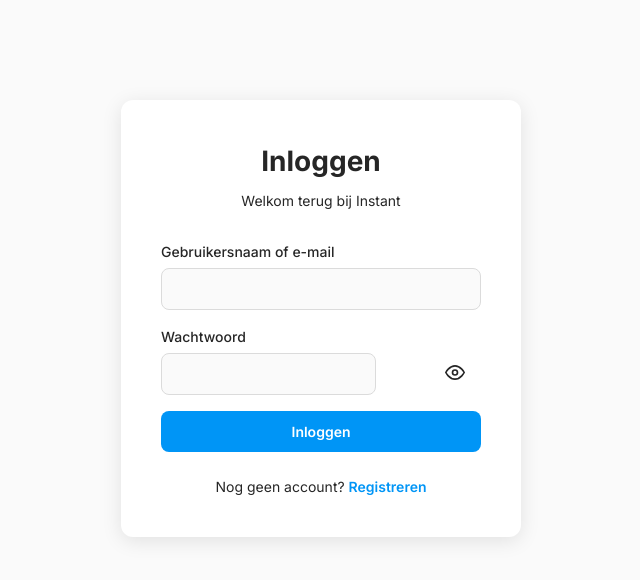
After one commit to YoussefK49/ExamenProject, a PHP site: page /login.php in a window 1280 px wide. The commit adds this page. Shown: the top 580 px of the page, without its empty margins (319-959 px from the left). Run offline with PHP 8.4, Linux system fonts and the light colour scheme.

Commit message:
login en registratoie toegevoegd

```diff
--- /dev/null
+++ b/login.php
@@ -0,0 +1,193 @@
+<?php
+require_once 'db.php';
+require_once 'auth.php';
+
+$error = '';
+
+if ($_SERVER['REQUEST_METHOD'] === 'POST') {
+    $username = trim($_POST['username'] ?? '');
+    $password = $_POST['password'] ?? '';
+
+    if (empty($username) || empty($password)) {
+        $error = 'Alle velden zijn verplicht.';
+    } else {
+        $user = loginUser($username, $password);
+        if ($user) {
+            $_SESSION['user_id'] = $user['id'];
+            $_SESSION['username'] = $user['username'];
+            header('Location: index.php');
+            exit;
+        } else {
+            $error = 'Ongeldige gebruikersnaam of wachtwoord.';
+        }
+    }
+}
+?>
+<!DOCTYPE html>
+<html lang="nl">
+<head>
+  <meta charset="UTF-8" />
+  <meta name="viewport" content="width=device-width, initial-scale=1.0" />
+  <title>Inloggen - Instant</title>
+  <link rel="stylesheet" href="styles.css" />
+  <link href="https://fonts.googleapis.com/css2?family=Inter:wght@400;500;600;700;800&display=swap" rel="stylesheet">
+  <style>
+    .auth-container {
+      max-width: 400px;
+      margin: 100px auto;
+      padding: 40px;
+      background: var(--card);
+      border-radius: 12px;
+      box-shadow: 0 4px 20px rgba(0,0,0,0.1);
+    }
+    .auth-header {
+      text-align: center;
+      margin-bottom: 30px;
+    }
+    .auth-header h1 {
+      font-size: 28px;
+      font-weight: 700;
+      color: var(--text);
+      margin-bottom: 8px;
+    }
+    .auth-header p {
+      color: var(--text-secondary);
+      font-size: 14px;
+    }
+    .auth-form {
+      display: flex;
+      flex-direction: column;
+      gap: 16px;
+    }
+    .form-group {
+      display: flex;
+      flex-direction: column;
+      gap: 6px;
+    }
+    .form-group label {
+      font-size: 14px;
+      font-weight: 500;
+      color: var(--text);
+    }
+    .form-group input {
+      padding: 12px 16px;
+      border: 1px solid var(--border);
+      border-radius: 8px;
+      font-size: 14px;
+      background: var(--bg);
+      color: var(--text);
+      transition: border-color 0.2s;
+    }
+    .form-group input:focus {
+      outline: none;
+      border-color: var(--brand);
+    }
+    .password-wrapper {
+      position: relative;
+    }
+    .password-toggle {
+      position: absolute;
+      right: 12px;
+      top: 50%;
+      transform: translateY(-50%);
+      background: none;
+      border: none;
+      cursor: pointer;
+      color: var(--text-secondary);
+      padding: 4px;
+    }
+    .password-toggle:hover {
+      color: var(--text);
+    }
+    .password-toggle svg {
+      width: 20px;
+      height: 20px;
+    }
+    .auth-submit {
+      padding: 12px;
+      background: var(--brand);
+      color: white;
+      border: none;
+      border-radius: 8px;
+      font-size: 14px;
+      font-weight: 600;
+      cursor: pointer;
+      transition: opacity 0.2s;
+    }
+    .auth-submit:hover {
+      opacity: 0.9;
+    }
+    .auth-error {
+      background: #fee;
+      color: #c33;
+      padding: 12px;
+      border-radius: 8px;
+      font-size: 14px;
+      margin-bottom: 16px;
+    }
+    .auth-footer {
+      text-align: center;
+      margin-top: 24px;
+      font-size: 14px;
+      color: var(--text-secondary);
+    }
+    .auth-footer a {
+      color: var(--brand);
+      text-decoration: none;
+      font-weight: 600;
+    }
+    .auth-footer a:hover {
+      text-decoration: underline;
+    }
+  </style>
+</head>
+<body data-theme="light">
+  <div class="auth-container">
+    <div class="auth-header">
+      <h1>Inloggen</h1>
+      <p>Welkom terug bij Instant</p>
+    </div>
+
+    <?php if ($error): ?>
+      <div class="auth-error"><?php echo htmlspecialchars($error, ENT_QUOTES, 'UTF-8'); ?></div>
+    <?php endif; ?>
+
+    <form method="post" class="auth-form">
+      <div class="form-group">
+        <label for="username">Gebruikersnaam of e-mail</label>
+        <input type="text" id="username" name="username" required value="<?php echo htmlspecialchars($_POST['username'] ?? '', ENT_QUOTES, 'UTF-8'); ?>">
+      </div>
+      <div class="form-group">
+        <label for="password">Wachtwoord</label>
+        <div class="password-wrapper">
+          <input type="password" id="password" name="password" required>
+          <button type="button" class="password-toggle" onclick="togglePassword('password', this)">
+            <svg viewBox="0 0 24 24" fill="none" stroke="currentColor" stroke-width="2">
+              <path d="M1 12s4-8 11-8 11 8 11 8-4 8-11 8-11-8-11-8z"/>
+              <circle cx="12" cy="12" r="3"/>
+            </svg>
+          </button>
+        </div>
+      </div>
+      <button type="submit" class="auth-submit">Inloggen</button>
+    </form>
+
+    <div class="auth-footer">
+      Nog geen account? <a href="register.php">Registreren</a>
+    </div>
+  </div>
+
+  <script>
+    function togglePassword(inputId, button) {
+      const input = document.getElementById(inputId);
+      if (input.type === 'password') {
+        input.type = 'text';
+        button.innerHTML = '<svg viewBox="0 0 24 24" fill="none" stroke="currentColor" stroke-width="2"><path d="M17.94 17.94A10.07 10.07 0 0 1 12 20c-7 0-11-8-11-8a18.45 18.45 0 0 1 5.06-5.94M9.9 4.24A9.12 9.12 0 0 1 12 4c7 0 11 8 11 8a18.5 18.5 0 0 1-2.16 3.19m-6.72-1.07a3 3 0 1 1-4.24-4.24"/><line x1="1" y1="1" x2="23" y2="23"/></svg>';
+      } else {
+        input.type = 'password';
+        button.innerHTML = '<svg viewBox="0 0 24 24" fill="none" stroke="currentColor" stroke-width="2"><path d="M1 12s4-8 11-8 11 8 11 8-4 8-11 8-11-8-11-8z"/><circle cx="12" cy="12" r="3"/></svg>';
+      }
+    }
+  </script>
+</body>
+</html>
--- /dev/null
+++ b/logout.php
@@ -0,0 +1,3 @@
+<?php
+require_once 'auth.php';
+logout();
```
Also changed, not shown: auth.php (added, +35 -0 lines), database.sql (+10 -0 lines), db.php (+54 -0 lines), index.php (+88 -17 lines), register.php (added, +220 -0 lines).
